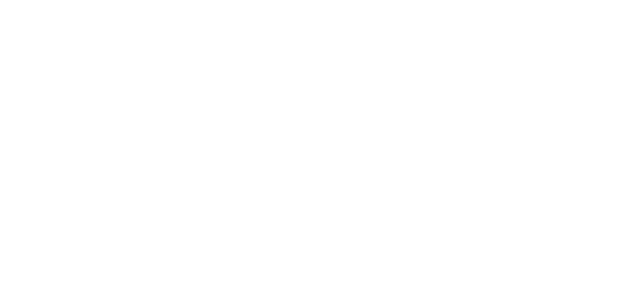
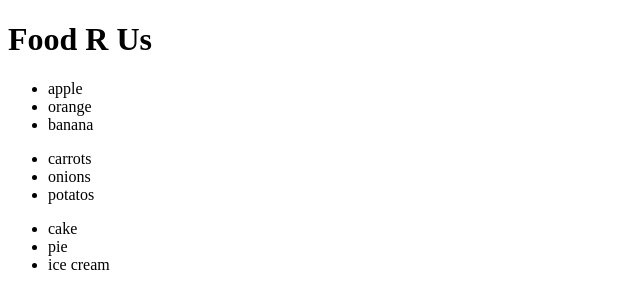
Before and after one commit to stenlaisaar/JavaScript, a plain HTML site: page test.html in a window 1280 px wide. Shown: the whole page, without its empty margins (0-640 px from the left). Drawn offline with Linux system fonts and the light colour scheme.

Commit message:
teooria tegemine

```diff
--- a/index.js
+++ b/index.js
@@ -788,11 +788,11 @@
 
 // ARREY OF OBJECTS
 
-const fruits = [{name: "apple", color: "red", caloreies: 95},
-                {name: "orange", color: "orange", caloreies: 45},
-                {name: "banana", color: "yellow", caloreies: 105},
-                {name: "coconut", color: "white", caloreies: 159},
-                {name: "pineapple", color: "yellow", caloreies: 37}];
+// const fruits = [{name: "apple", color: "red", caloreies: 95},
+                // {name: "orange", color: "orange", caloreies: 45},
+                // {name: "banana", color: "yellow", caloreies: 105},
+                // {name: "coconut", color: "white", caloreies: 159},
+                // {name: "pineapple", color: "yellow", caloreies: 37}];
 
 
 // fruits.pop();
@@ -837,3 +837,221 @@ const fruits = [{name: "apple", color: "red", caloreies: 95},
 
 // console.log(maxFruit);
 // console.log(minFruit);
+
+
+
+
+
+
+// DOM = DOCUMENT OBJECT MODEL
+//       Object {} that represents the page you see in the web browser
+//       and provides you with an api to interact with it
+//       Web browser constructs the DOM When it load an HTML document,
+//       and structures all the elements in a tree-like representation
+//       JavaScript can access the DOM to dynamically
+//       change the content, structure, and style of a web page.
+
+
+// const username = "Sten";
+// const welcomeMsg = document.getElementById("welcome-msg");
+
+// welcomeMsg.textContent += username === "" ? `Guest` : username;
+
+// console.dir(document);
+
+
+
+
+
+
+// element selector = Methods used to target and manipulate HTML elements
+//                    they allow you to select one or multiple HTML elements
+//                    from the DOM (Document object Model)
+
+// 1. document.getElementById()         // Element or null
+// 2. document.getElementsClassName()   // HTML COLLECTION
+// 3. document.getElementsByTagName()   // HTML COLLECTION
+// 4. document.querySelector()          // ELEMENT OR NULL
+// 5. document.querySelectorAll()       // NODELIST
+
+
+
+// // 1. document.getElementById()         // Element or null
+// const myHeading = document.getElementById("my-heading");
+// myHeading.style.backgroundColor = "yellow";
+// myHeading.style.textAlign = "center";
+
+// console.log(myHeading);
+
+
+
+// 2. document.getElementsClassName()   // HTML COLLECTION
+// const fruits = document.getElementsByClassName("fruits");
+
+// Array.from(fruits).forEach(fruit => {
+    // fruit.style.backgroundColor = "yellow";
+// });
+
+
+
+// 3. document.getElementsByTagName()   // HTML COLLECTION
+// const h4Elements = document.getElementsByTagName("h4");
+// const liElements = document.getElementsByTagName("li");
+
+// Array.from(h4Elements).forEach(h4Element => {
+    // h4Element.style.backgroundColor = "yellow";
+// });
+
+// Array.from(liElements).forEach(liElement => {
+    // liElement.style.backgroundColor = "lightgreen";
+// });
+
+
+
+
+// 4. document.querySelector()          // ELEMENT OR NULL
+// const element = document.querySelector("li");
+
+// element.style.backgroundColor = "yellow";
+
+
+
+
+
+// 5. document.querySelectorAll()       // NODELIST
+// const foods = document.querySelectorAll("li");
+
+// foods.forEach(food => {
+    // food.style.backgroundColor = "yellow";
+// });
+
+
+
+
+
+
+
+
+
+// DOM Navigation = The process of navigating through the structure
+//                  of an HTML document using JavaScript.
+
+// .firstElementChild
+// .lastElementChild
+// .nextElementSibling
+// .previousElementSibling
+// .parentElement
+// .children
+
+// ---------------- firstElementChild -----------------
+
+// const element = document.getElementById("fruits");
+// const firstChild = element.firstElementChild;
+// firstChild.style.backgroundColor = "yellow";
+
+
+
+// const ulElements = document.querySelectorAll("ul");
+
+// ulElements.forEach(ulElement => {
+    // const firstChild = ulElement.firstElementChild;
+    // firstChild.style.backgroundColor = "yellow";
+// });
+
+
+
+
+// ---------------- .lastElementChild ------------
+
+// const element = document.getElementById("desserts");
+// const lastChild = element.lastElementChild;
+// lastChild.style.backgroundColor = "yellow";
+
+
+
+// const ulElements = document.querySelectorAll("ul");
+
+// ulElements.forEach(ulElement => {
+    // const lastChild = ulElement.lastElementChild;
+    // lastChild.style.backgroundColor = "yellow";
+// });
+
+
+
+
+// -------------------- .nextElementSibling ----------------
+
+// const element = document.getElementById("fruits");
+// const nextSibling = element.nextElementSibling;
+// nextSibling.style.backgroundColor = "yellow";
+
+
+
+
+// -------------------- .previousElementSibling ----------------
+
+// const element = document.getElementById("desserts");
+// const prevSibling = element.previousElementSibling;
+// prevSibling.style.backgroundColor = "yellow";
+
+
+
+// ---------------------- .parentElement --------------------
+
+// const element = document.getElementById("ice-cream");
+// const parent = element.parentElement;
+// parent.style.backgroundColor = "yellow";
+
+
+
+// ----------------------- .children ------------------------
+
+// const element = document.getElementById("fruits");
+// const children = element.children;
+
+// Array.from(children).forEach(child => {
+    // child.style.backgroundColor = "yellow";
+// });
+
+
+
+// children[1].style.backgroundColor = "yellow";
+
+
+
+
+
+
+
+
+
+
+
+// --------------- EXAMPLE 3 <li> ----------------
+
+// STEP 1 CREATE THE ELEMENT
+// const newListItem = document.createElement("li");
+
+
+// STEP " ADD ATTRIBUTES/PROPRETIES
+
+// newListItem.textContent = "coconut";
+// newListItem.id = "coconut";
+// newListItem.style.fontWeight = "bold";
+// newListItem.style.backgroundColor = "lightgreen";
+
+// STEP 3 APPEND ELEMENT TO DOM
+// document.body.append(newListItem);
+// document.body.prepend(newListItem);
+// document.getElementById("fruits").appent(newListItem);
+// document.getElementById("fruits").prepend(newListItem);
+
+// const banana = document.getElementById("banana");
+// document.getElementById("fruits").insertBefore(newListItem, banana);
+
+// const boxes = document.querySelectorAll(".box");
+// document.body.insertBefore(newLink, boxes[4]);
+
+// REMOVE HTML ELEMENT
+// document.body.removeChild(newLink);
+// document.getElementById("box1").removeChild(newLink);
--- a/test.html
+++ b/test.html
@@ -4,12 +4,30 @@
         <meta http-equiv="content-type" content="text/html;charset=UTF-8">
         <meta name="viewport" content="width=device-width , initial-scale=1.0">
         <link rel="stylesheet" href="style.css">
+        <title>Document</title>
     </head>
     <body>
+        <h1 id="my-heading">Food R Us</h1>
 
+        <ul id="fruits">
+            <li id="apple">apple</li>
+            <li id="orange">orange</li>
+            <li id="banana">banana</li>
+        </ul>
+        <ul id="vegetables">
+            <li id="carrots">carrots</li>
+            <li id="onions">onions</li>
+            <li id="potatos">potatos</li>
+        </ul>
+        <ul id="desserts">
+            <li id="cake">cake</li>
+            <li id="pie">pie</li>
+            <li id="ice-cream">ice cream</li>
+        </ul>
+
+        <script src="index.js"></script>
     </body>
     <footer>
     </footer>
-    <script src="toidukorvi-analuus.js"></script>
 
 </html>
```
